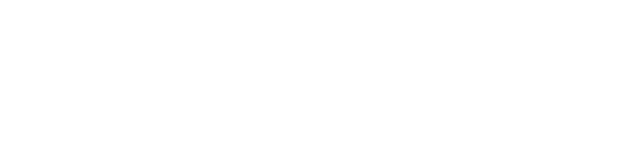
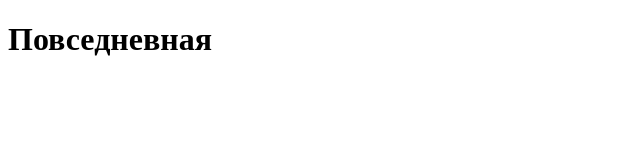
Before and after one commit to NGladilkin/special-app, a plain HTML site: page api.html in a window 1280 px wide. Shown: the whole page, without its empty margins (0-640 px from the left). Drawn offline with Linux system fonts and the light colour scheme.

Commit message:
h1 added

```diff
--- a/api.html
+++ b/api.html
@@ -7,6 +7,8 @@
     <title>Document</title>
 </head>
 <body>
-
+    <h1>
+        Повседневная
+    </h1>
 </body>
 </html>
```
